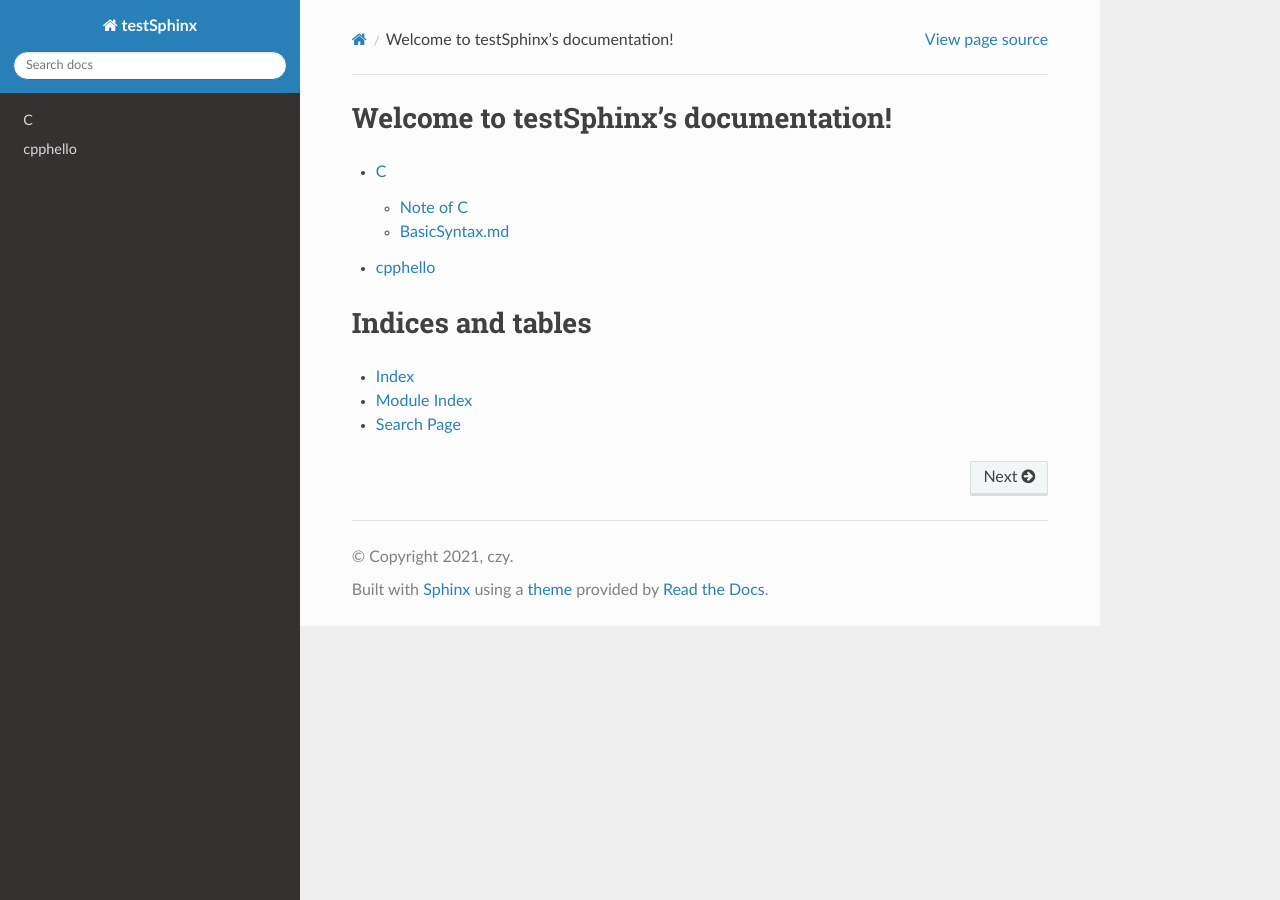
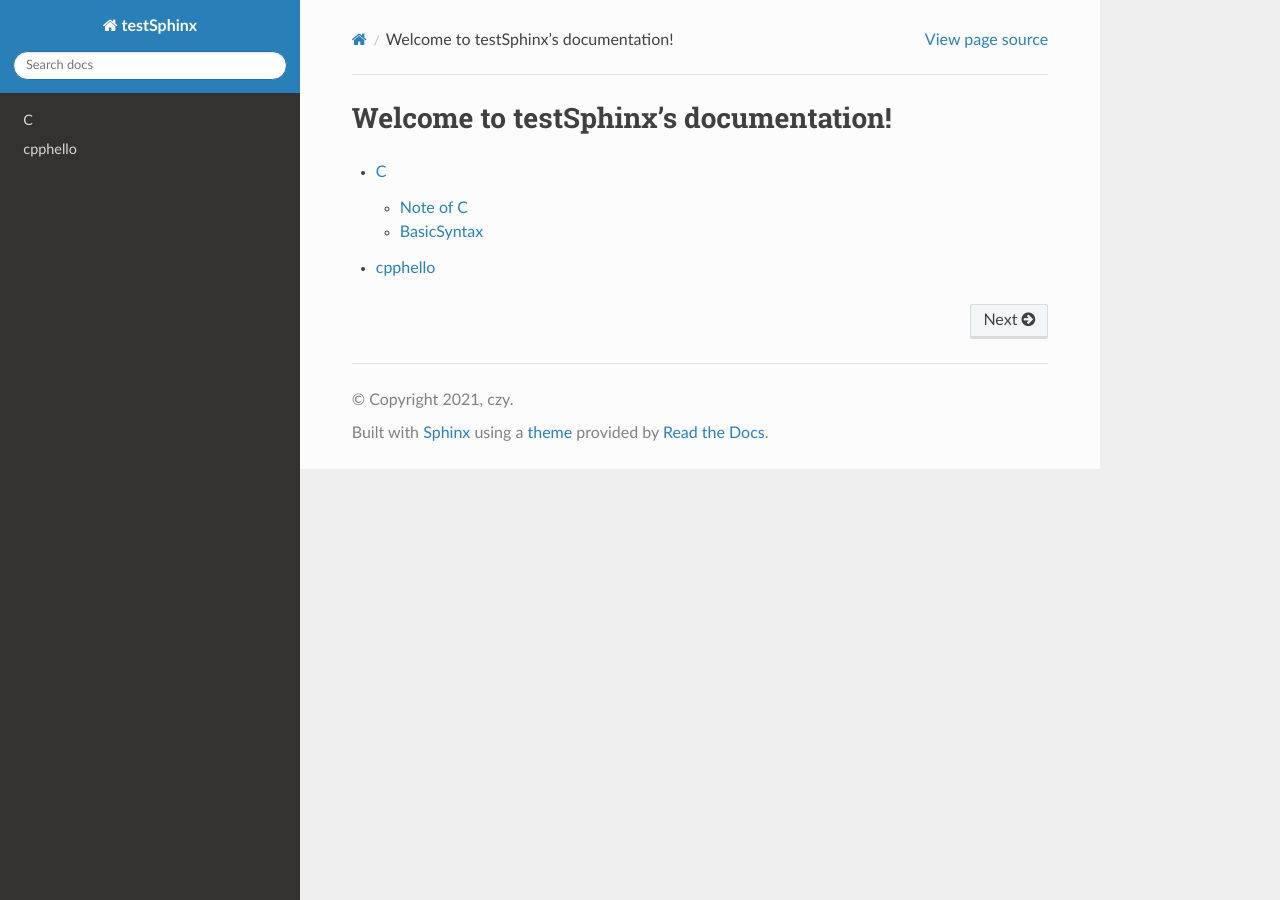
Before and after one commit to windweed/tmpForSphinx, a Sphinx documentation site: the page built from docs/source/index.rst, in a window 1280 px wide. Built offline with Sphinx 7.4.7 and the Read the Docs theme 2.0.0, drawn with Linux system fonts in a browser that asks for light colours.

Commit message:
add cpp/index

```diff
--- a/docs/source/C/basic_syntax.md
+++ b/docs/source/C/basic_syntax.md
@@ -1,3 +1,3 @@
-# BasicSyntax.md
+# BasicSyntax
 
 ddddddddddddddddddddddd
--- a/docs/source/C/index.rst
+++ b/docs/source/C/index.rst
@@ -4,7 +4,7 @@ C
 C, yyds
 
 .. toctree::
-   :maxdepth: 2
+   :maxdepth: 1
 
-   chello.md
-   basic_syntax.md
+   chello
+   basic_syntax
--- a/docs/source/index.rst
+++ b/docs/source/index.rst
@@ -13,9 +13,8 @@ Welcome to testSphinx's documentation!
    CPP/cpphello.md
 
 
-Indices and tables
-==================
-
-* :ref:`genindex`
-* :ref:`modindex`
-* :ref:`search`
+.. Indices and tables
+   ==================
+   * :ref:`genindex`
+   * :ref:`modindex`
+   * :ref:`search`
```
Also changed, not shown: docs/source/CPP/index.rst (added, +7 -0 lines).
